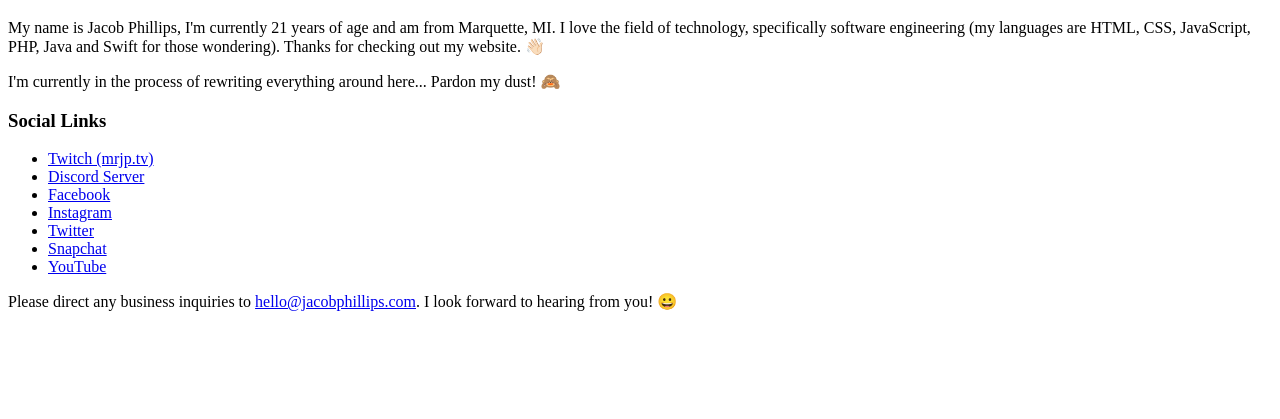
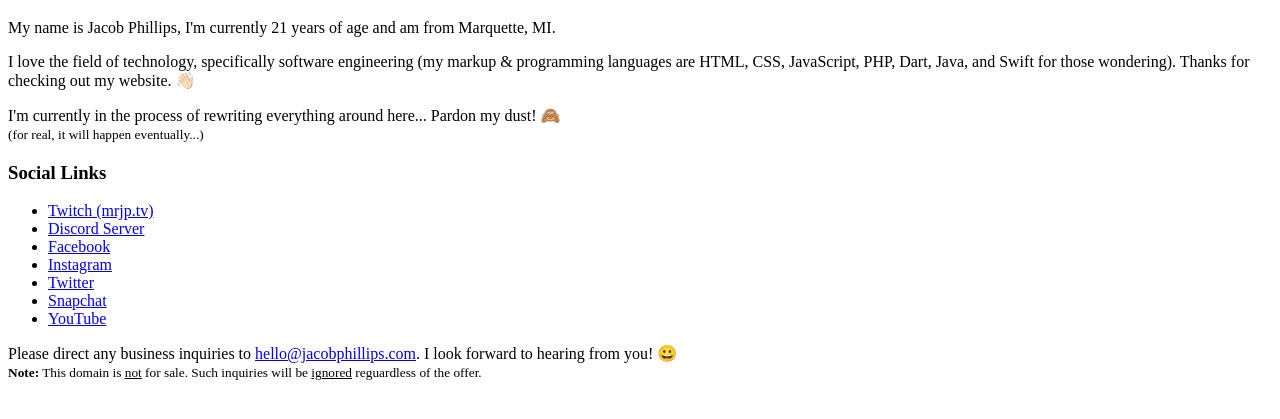
Before and after one commit to mrjacobphillips/mrjacobphillips.github.io, a plain HTML site: page index.html in a window 1280 px wide. Shown: the part 61-480 px from the top of the page. Drawn offline with Linux system fonts and the light colour scheme.

Commit message:
Update index.html

```diff
--- a/index.html
+++ b/index.html
@@ -4,12 +4,13 @@
 <meta charset="utf-8">
 <meta http-equiv="X-UA-Compatible" content="IE=edge">
 <meta name="viewport" content="width=device-width, initial-scale=1">
-<title>Home | Jacob Phillips</title>
+<title>Jacob Phillips</title>
 </head>
 <body>
 <h1>Hi there!</h1>
-<p>My name is Jacob Phillips, I'm currently 21 years of age and am from Marquette, MI. I love the field of technology, specifically software engineering (my languages are HTML, CSS, JavaScript, PHP, Java and Swift for those wondering). Thanks for checking out my website. 👋🏻</p>
-<p>I'm currently in the process of rewriting everything around here... Pardon my dust! 🙈</p>
+<p>My name is Jacob Phillips, I'm currently 21 years of age and am from Marquette, MI.</p>
+<p>I love the field of technology, specifically software engineering (my markup & programming languages are HTML, CSS, JavaScript, PHP, Dart, Java, and Swift for those wondering). Thanks for checking out my website. 👋🏻</p>
+<p>I'm currently in the process of rewriting everything around here... Pardon my dust! 🙈 <br><small>(for real, it will happen eventually...)</small></p>
 <h3>Social Links</h3>
 <ul>
 <li><a href="https://mrjp.tv" target="_blank">Twitch (mrjp.tv)</a></li>
@@ -20,6 +21,6 @@
 <li><a href="https://www.snapchat.com/add/mrjacobphillips" target="_blank">Snapchat</a></li>
 <li><a href="https://youtube.com/JacobPhillipsPhD?sub_confirmation=1" target="_blank">YouTube</a></li>
 </ul>
-<p>Please direct any business inquiries to <a href="mailto:hello@jacobphillips.com?subject=Hello!" target="_top">hello@jacobphillips.com</a>. I look forward to hearing from you! 😀</p>
+<p>Please direct any business inquiries to <a href="mailto:hello@jacobphillips.com?subject=Hello!" target="_top">hello@jacobphillips.com</a>. I look forward to hearing from you! 😀 <br><small><strong>Note:</strong> This domain is <u>not</u> for sale. Such inquiries will be <u>ignored</u> reguardless of the offer.</small></p>
 </body>
 </html>
```
